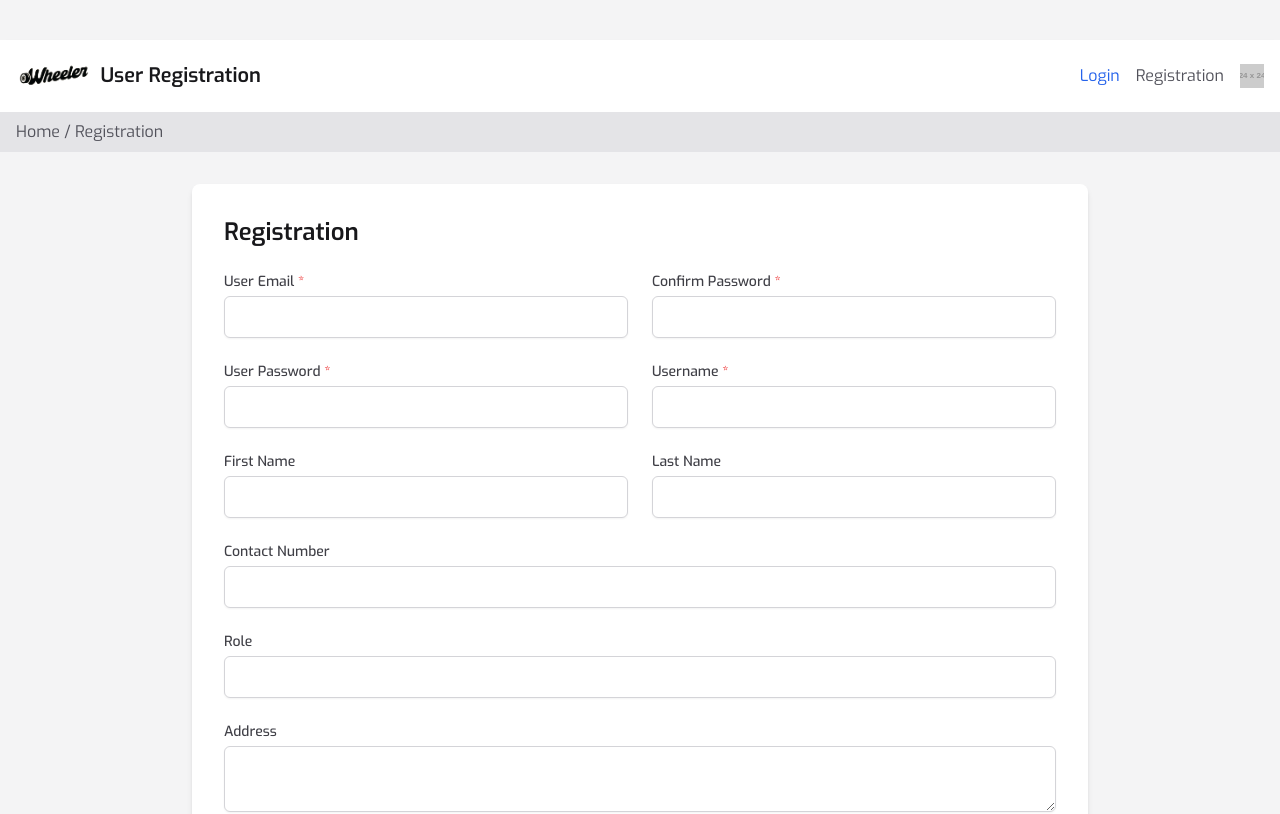
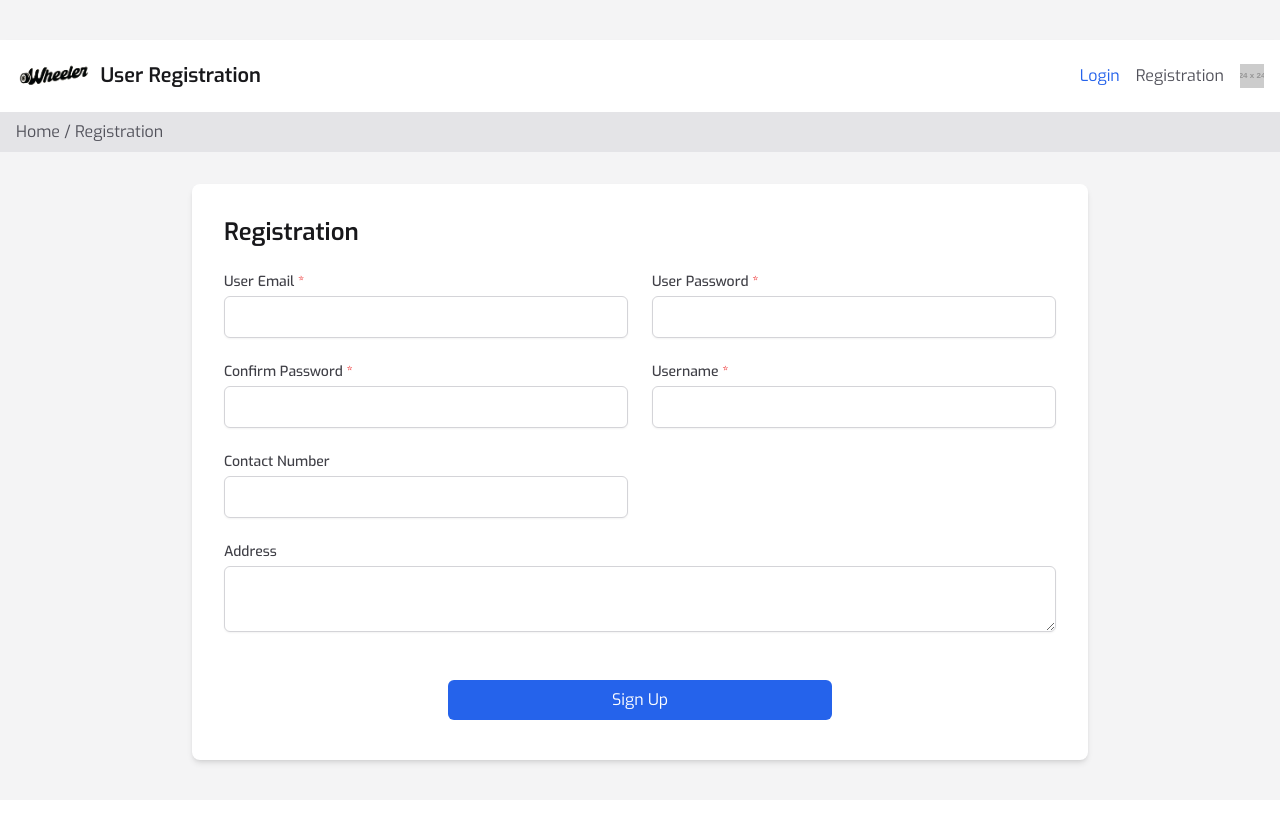
Before and after one commit to AmanCH3/Bike-Service-Development, a React (Vite) app in the folder bike-frontend/: page /register in a window 1280 px wide. Shown: the top 814 px of the page. Built offline with nearby package versions, Linux system fonts and the light colour scheme.

Commit message:
feat : registration page form

```diff
--- a/bike-frontend/src/component/pages/LoginPage.tsx
+++ b/bike-frontend/src/component/pages/LoginPage.tsx
@@ -1,5 +1,73 @@
-import { Link } from "react-router-dom";
-const LoginPage = () => {
+import React from "react";
+import axios from "axios";
+import { Link, useNavigate } from "react-router-dom";
+import {
+  CreateDetailsRequestBody,
+  ApiResponse,
+} from "../../services/auth.type";
+import { createDetails } from "../../services/auth.api";
+
+const LoginPage: React.FC = () => {
+  const navigate = useNavigate();
+
+  const handleLogin = async (
+    values: CreateDetailsRequestBody
+  ): Promise<ApiResponse> => {
+    try {
+      console.log("Sending login request with values:", values);
+      const response = await createDetails(values);
+      console.log("Received login response:", response);
+      return response;
+    } catch (error) {
+      if (axios.isAxiosError(error)) {
+        console.error("Axios error during authentication:", error);
+        console.error("Error code:", error.code);
+        console.error("Error response data:", error.response?.data);
+        console.error("Error response status:", error.response?.status);
+        console.error("Error response headers:", error.response?.headers);
+      } else {
+        console.error("Unexpected error during authentication:", error);
+      }
+      throw new Error("Authentication failed");
+    }
+  };
+
+  const onSubmit = async (
+    values: CreateDetailsRequestBody,
+    { resetForm }: { resetForm: () => void }
+  ) => {
+    try {
+      const response = await handleLogin(values);
+      const { token, UserId, UserType } = response.data;
+
+      localStorage.setItem("jwtToken", token); // Save JWT token
+      localStorage.setItem("roles", JSON.stringify(UserType)); // Save roles
+      localStorage.setItem("userID", UserId); // Save userID
+
+      // Role-based redirection
+      if (UserType.includes("ROLE_ADMIN") || UserType === "ADMIN") {
+        navigate("/dashboard");
+      } else {
+        navigate("/user-dashboard");
+      }
+    } catch (error) {
+      console.error("Login failed:", error);
+      alert("Login failed. Please check your credentials and try again.");
+    }
+    resetForm(); // Reset the form after submission
+  };
+
+  const handleSubmit = (event: React.FormEvent<HTMLFormElement>) => {
+    event.preventDefault();
+    const form = event.currentTarget;
+    const values: CreateDetailsRequestBody = {
+      email: (form.elements.namedItem("userEmail") as HTMLInputElement).value,
+      password: (form.elements.namedItem("userPassword") as HTMLInputElement)
+        .value,
+    };
+    onSubmit(values, { resetForm: () => form.reset() });
+  };
+
   return (
     <div className="min-h-screen bg-zinc-100 flex flex-col items-center py-10">
       <header className="w-full bg-white shadow-md">
@@ -8,10 +76,10 @@ const LoginPage = () => {
             <h1 className="text-xl font-semibold text-zinc-900">User Login</h1>
           </div>
           <nav className="flex space-x-4">
-            <Link to="/Login" className="text-blue-600 hover:text-blue-800">
+            <Link to="/login" className="text-blue-600 hover:text-blue-800">
               Login
             </Link>
-            <Link to="/Register" className="text-zinc-600 hover:text-zinc-900">
+            <Link to="/register" className="text-zinc-600 hover:text-zinc-900">
               Registration
             </Link>
             <button className="text-zinc-600 hover:text-zinc-900">
@@ -27,31 +95,31 @@ const LoginPage = () => {
       </div>
       <main className="flex-grow w-full max-w-4xl bg-white shadow-md rounded-lg mt-8 p-8">
         <h2 className="text-2xl font-semibold text-zinc-900 mb-6">Login</h2>
-        <form className="grid grid-cols-1 gap-6">
+        <form className="grid grid-cols-1 gap-6" onSubmit={handleSubmit}>
           <div>
             <label
-              htmlFor="user-email"
+              htmlFor="userEmail"
               className="block text-sm font-medium text-zinc-700"
             >
               User Email
             </label>
             <input
               type="email"
-              id="user-email"
+              id="userEmail"
               className="mt-1 block w-full border border-zinc-300 rounded-md shadow-sm p-2"
               required
             />
           </div>
           <div>
             <label
-              htmlFor="user-password"
+              htmlFor="userPassword"
               className="block text-sm font-medium text-zinc-700"
             >
               User Password
             </label>
             <input
               type="password"
-              id="user-password"
+              id="userPassword"
               className="mt-1 block w-full border border-zinc-300 rounded-md shadow-sm p-2"
               required
             />
@@ -77,7 +145,7 @@ const LoginPage = () => {
           <center>
             <button
               type="submit"
-              className="w-96 bg-blue-600 text-white rounded-md py-2  hover:bg-blue-700 transition duration-300 ease-in-out justify-center items-center"
+              className="w-96 bg-blue-600 text-white rounded-md py-2 hover:bg-blue-700 transition duration-300 ease-in-out justify-center items-center"
             >
               Login
             </button>
--- a/bike-frontend/src/component/pages/RegisterPage.tsx
+++ b/bike-frontend/src/component/pages/RegisterPage.tsx
@@ -1,7 +1,45 @@
-import { Link } from "react-router-dom";
+import React from "react";
+import { Link, useNavigate } from "react-router-dom";
 import logo from "../../assets/logo.png";
+import { BASE_API_URL } from "../../utils/api.constants";
 
 const RegisterPage = () => {
+  const navigate = useNavigate();
+
+  const handleSubmit = async (event: React.FormEvent<HTMLFormElement>) => {
+    event.preventDefault();
+    const form = event.currentTarget;
+    const formData = new FormData(form);
+
+    const requestBody: Record<string, string> = {};
+    formData.forEach(function (value, key) {
+      requestBody[key] = value.toString();
+    });
+    const jsonBody = JSON.stringify(requestBody);
+    console.log(jsonBody);
+
+    try {
+      // Send registration request to backend
+      const response = await fetch(`${BASE_API_URL}/customer/details`, {
+        method: "POST",
+        headers: {
+          "Content-Type": "application/json",
+        },
+        body: jsonBody,
+      });
+
+      if (!response.ok) {
+        throw new Error("Registration failed");
+      }
+
+      // Redirect to login page after successful registration
+      navigate("/login");
+    } catch (error) {
+      console.error("Registration failed:", error);
+      alert("Registration failed. Please try again.");
+    }
+  };
+
   return (
     <>
       <div className="min-h-screen bg-zinc-100 flex flex-col items-center py-10">
@@ -14,11 +52,11 @@ const RegisterPage = () => {
               </h1>
             </div>
             <nav className="flex space-x-4">
-              <Link to="/Login" className="text-blue-600 hover:text-blue-800">
+              <Link to="/login" className="text-blue-600 hover:text-blue-800">
                 Login
               </Link>
               <Link
-                to="/Register"
+                to="/register"
                 className="text-zinc-600 hover:text-zinc-900"
               >
                 Registration
@@ -40,112 +78,81 @@ const RegisterPage = () => {
           <h2 className="text-2xl font-semibold text-zinc-900 mb-6">
             Registration
           </h2>
-          <form className="grid grid-cols-1 md:grid-cols-2 gap-6">
+          <form
+            className="grid grid-cols-1 md:grid-cols-2 gap-6"
+            onSubmit={handleSubmit}
+          >
             <div>
               <label
-                htmlFor="user-email"
+                htmlFor="email"
                 className="block text-sm font-medium text-zinc-700"
               >
                 User Email <span className="text-red-500">*</span>
               </label>
               <input
                 type="email"
-                id="user-email"
+                id="email"
+                name="email"
                 className="mt-1 block w-full border border-zinc-300 rounded-md shadow-sm p-2 focus:ring-blue-500 focus:border-blue-500"
                 required
               />
             </div>
             <div>
               <label
-                htmlFor="confirm-password"
+                htmlFor="password"
+                className="block text-sm font-medium text-zinc-700"
+              >
+                User Password <span className="text-red-500">*</span>
+              </label>
+              <input
+                type="password"
+                id="password"
+                name="password"
+                className="mt-1 block w-full border border-zinc-300 rounded-md shadow-sm p-2 focus:ring-blue-500 focus:border-blue-500"
+                required
+              />
+            </div>
+            <div>
+              <label
+                htmlFor="confirmPassword"
                 className="block text-sm font-medium text-zinc-700"
               >
                 Confirm Password <span className="text-red-500">*</span>
               </label>
               <input
                 type="password"
-                id="confirm-password"
+                id="confirmPassword"
+                name="confirmPassword"
                 className="mt-1 block w-full border border-zinc-300 rounded-md shadow-sm p-2 focus:ring-blue-500 focus:border-blue-500"
                 required
               />
             </div>
             <div>
               <label
-                htmlFor="user-password"
+                htmlFor="name"
                 className="block text-sm font-medium text-zinc-700"
               >
-                User Password <span className="text-red-500">*</span>
+                Username <span className="text-red-500">*</span>
               </label>
               <input
-                type="password"
-                id="user-password"
+                type="text"
+                id="name"
+                name="name"
                 className="mt-1 block w-full border border-zinc-300 rounded-md shadow-sm p-2 focus:ring-blue-500 focus:border-blue-500"
                 required
               />
             </div>
             <div>
               <label
-                htmlFor="username"
-                className="block text-sm font-medium text-zinc-700"
-              >
-                Username <span className="text-red-500">*</span>
-              </label>
-              <input
-                type="text"
-                id="username"
-                className="mt-1 block w-full border border-zinc-300 rounded-md shadow-sm p-2 focus:ring-blue-500 focus:border-blue-500"
-                required
-              />
-            </div>
-            <div>
-              <label
-                htmlFor="first-name"
-                className="block text-sm font-medium text-zinc-700"
-              >
-                First Name
-              </label>
-              <input
-                type="text"
-                id="first-name"
-                className="mt-1 block w-full border border-zinc-300 rounded-md shadow-sm p-2 focus:ring-blue-500 focus:border-blue-500"
-              />
-            </div>
-            <div>
-              <label
-                htmlFor="last-name"
-                className="block text-sm font-medium text-zinc-700"
-              >
-                Last Name
-              </label>
-              <input
-                type="text"
-                id="last-name"
-                className="mt-1 block w-full border border-zinc-300 rounded-md shadow-sm p-2 focus:ring-blue-500 focus:border-blue-500"
-              />
-            </div>
-            <div className="md:col-span-2">
-              <label
-                htmlFor="contact-number"
+                htmlFor="contactNumber"
                 className="block text-sm font-medium text-zinc-700"
               >
                 Contact Number
               </label>
               <input
                 type="tel"
-                id="contact-number"
-                className="mt-1 block w-full border border-zinc-300 rounded-md shadow-sm p-2 focus:ring-blue-500 focus:border-blue-500"
-              />
-            </div>
-            <div className="md:col-span-2">
-              <label
-                htmlFor="role"
-                className="block text-sm font-medium text-zinc-700"
-              >
-                Role
-              </label>
-              <input
-                type="text"
-                id="role"
+                id="contactNumber"
+                name="contactNumber"
                 className="mt-1 block w-full border border-zinc-300 rounded-md shadow-sm p-2 focus:ring-blue-500 focus:border-blue-500"
               />
             </div>
@@ -158,6 +165,7 @@ const RegisterPage = () => {
               </label>
               <textarea
                 id="address"
+                name="address"
                 className="mt-1 block w-full border border-zinc-300 rounded-md shadow-sm p-2 focus:ring-blue-500 focus:border-blue-500"
               ></textarea>
             </div>
```
Also changed, not shown: bike-frontend/src/services/auth.api.ts (added, +15 -0 lines), bike-frontend/src/services/auth.type.ts (added, +15 -0 lines), bike-frontend/src/services/reigster.api.ts (added, +9 -0 lines), bike-frontend/src/utils/api.constants.ts (+13 -1 lines).
